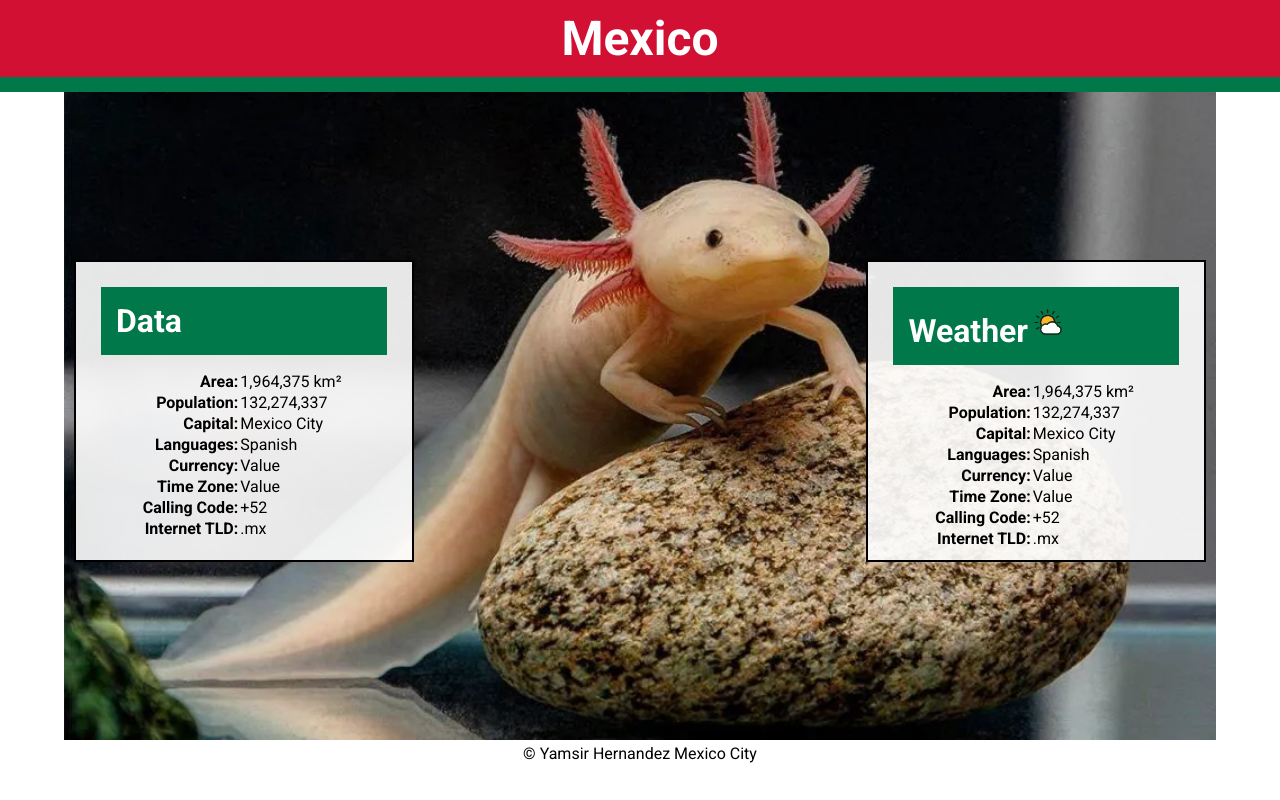
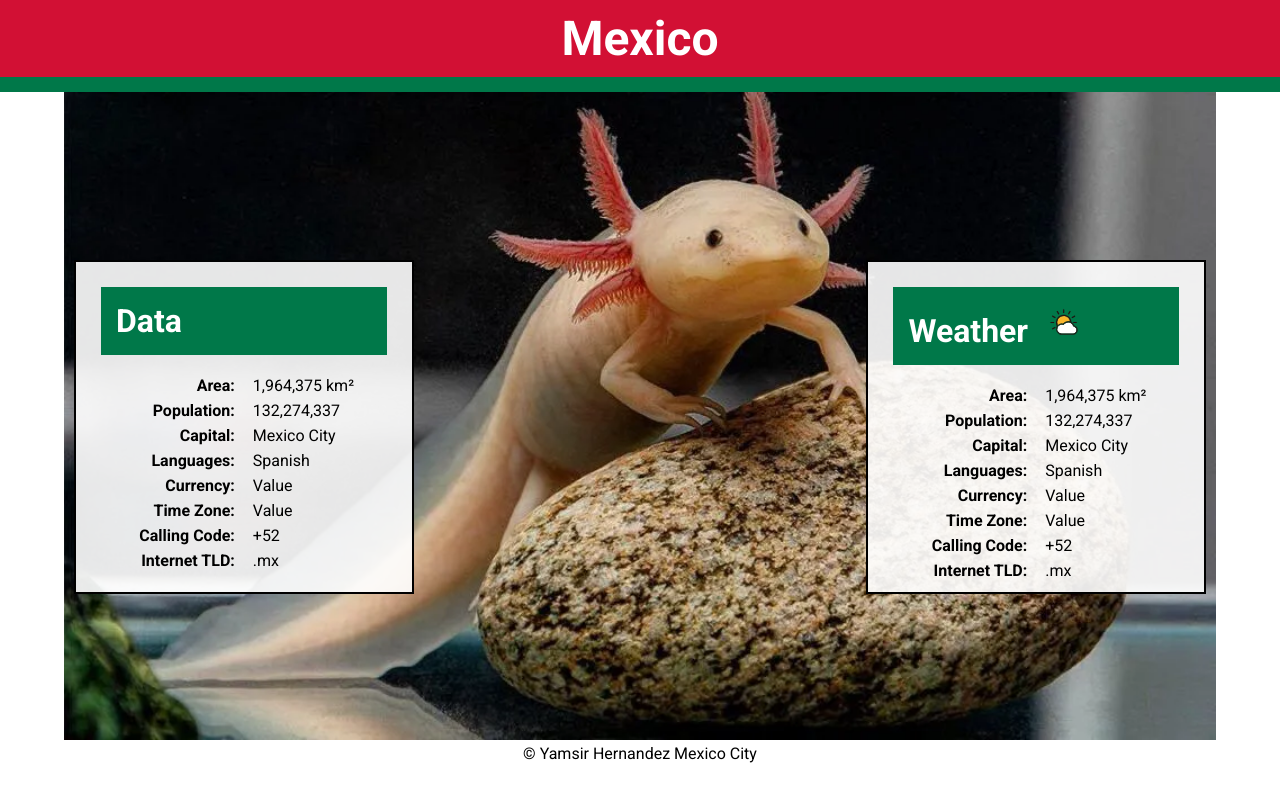
Before and after one commit to 750mlVodka/wdd131, a plain HTML site: page place.html in a window 1280 px wide. Drawn offline with Linux system fonts and the light colour scheme.

Commit message:
SVG fixed

```diff
--- a/styles/place.css
+++ b/styles/place.css
@@ -38,9 +38,8 @@ h2 {
 }
 
 .svg {
-    width: 40px;
-    margin: 0 auto;
-
+    width: 100%;
+    padding: 0 15%;
 }
 
 main {
@@ -90,6 +89,11 @@ section {
     }
 }
 
+th, td {
+    width: 50%;
+    padding: 0.25rem 0.5rem 0;
+}
+
 .data, .weather {
     width: 100%;
 }
@@ -120,6 +124,12 @@ section {
         padding: 10px;
     }
 
+    .svg {
+        width: 40px;
+        margin: 0 auto auto 1rem;
+        padding: 0;
+    }
+
     h2 {
         background-color: var(--second-color);
         padding: 15px;
```
